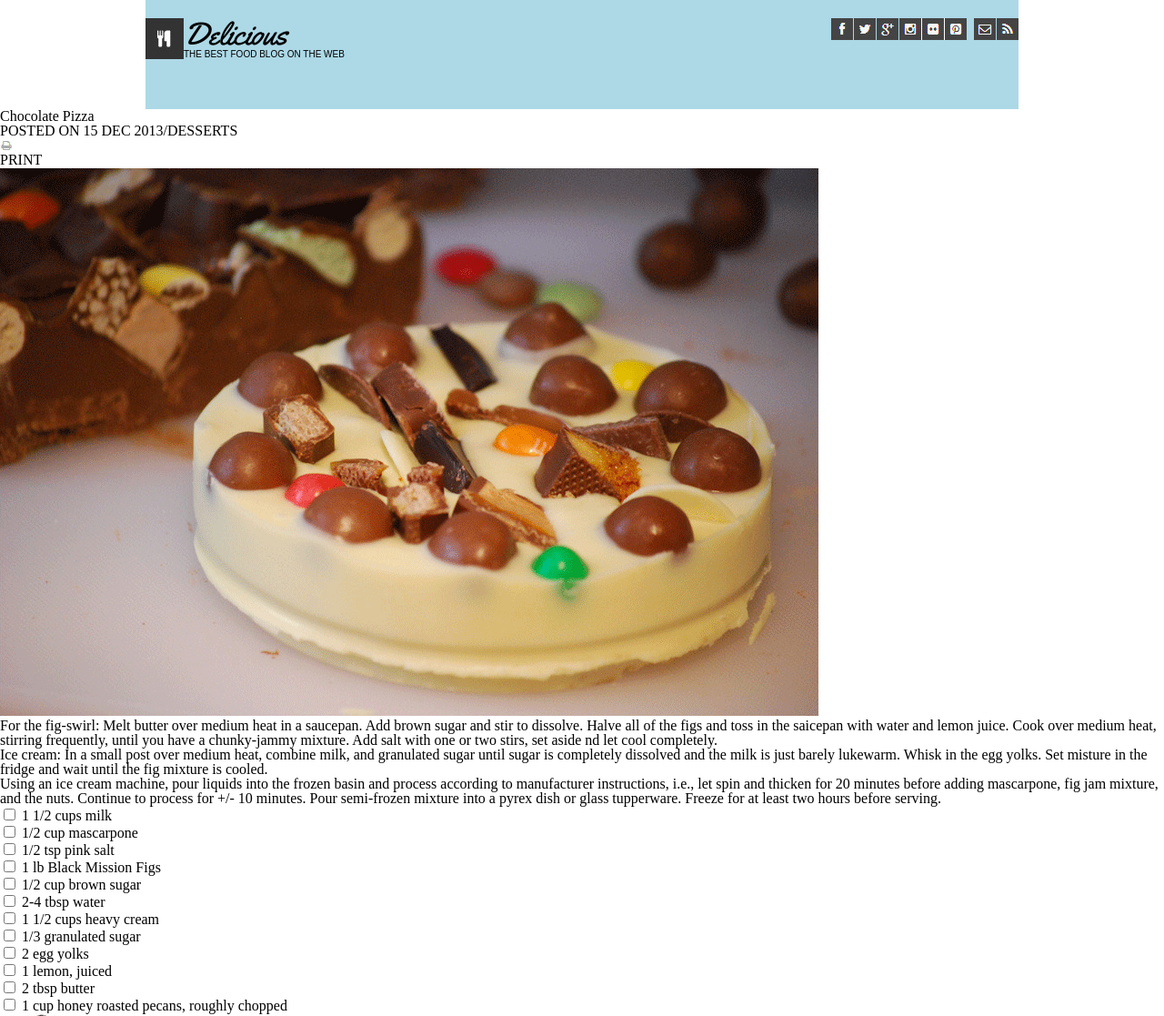
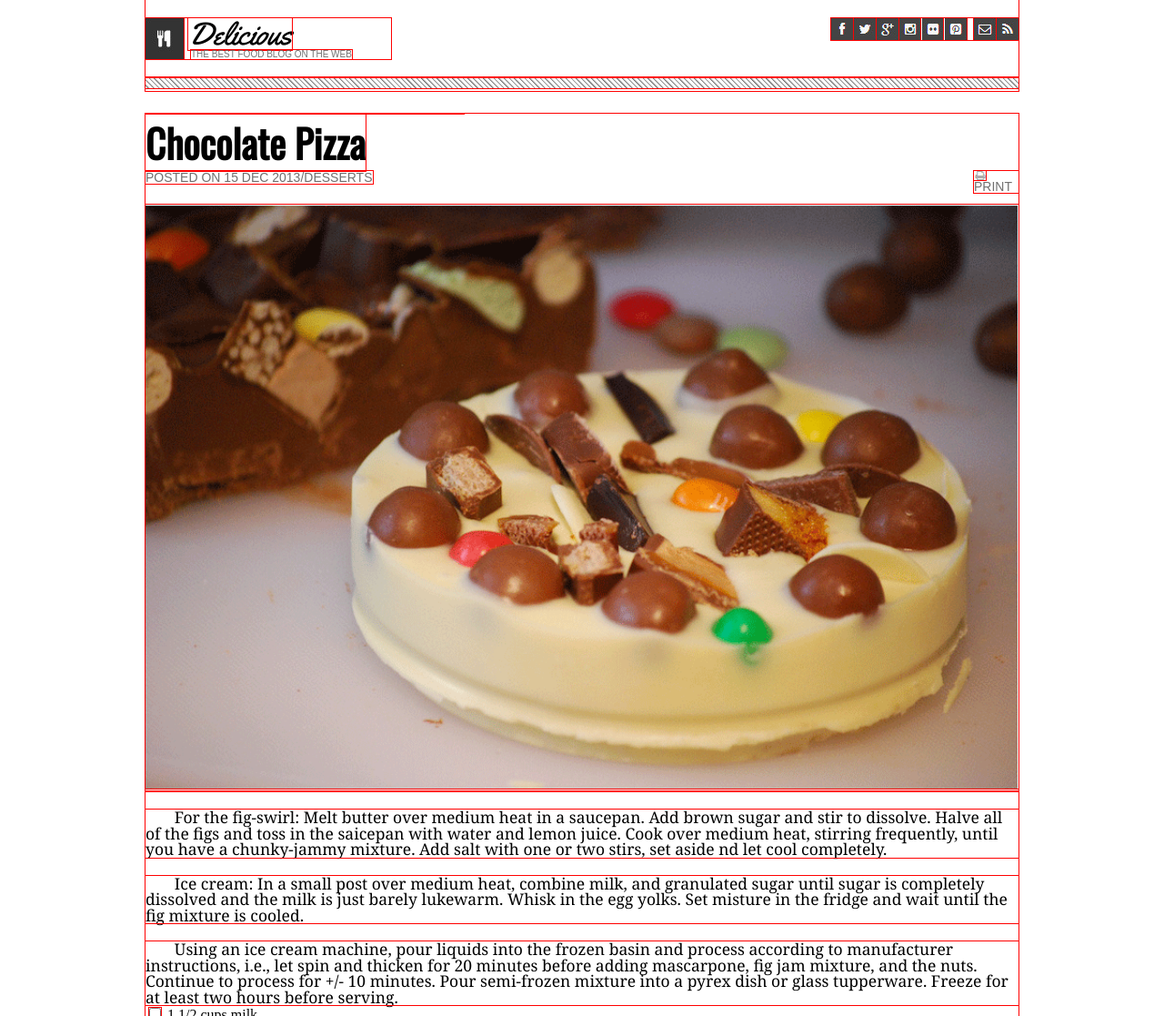
Before and after one commit to consihon/chocolate-pizza, a plain HTML site: page index.html in a window 1280 px wide. Shown: the top 1117 px of the page at 91% size. Drawn offline with nearby package versions, Linux system fonts and the light colour scheme; a web font is replaced by a local one.

Commit message:
passing back to Conner

```diff
--- a/index.html
+++ b/index.html
@@ -26,20 +26,24 @@
       <img class="right"src="img/rss-icon.png">
       <img class="right"src="img/mail-icon.png">
     </div>
-    <div class="hashed-line">
-      <p></p>
-<!-- Gradient hashed fill line -->
-    </div>
+    <section class="hashed-line">
+        <p></p>
+    </section>
   </header>
   <main>
-    <h1>Chocolate Pizza</h1>
-    <h4>POSTED ON 15 DEC 2013/DESSERTS</h4>
-    <img src="img/print-icon.png">
-    <p>PRINT</p>
+    <div id="chocolate-title">
+      <h1>Chocolate Pizza</h1>
+      <h4>POSTED ON 15 DEC 2013/DESSERTS</h4>
+    </div>
+    <div id="print">
+      <img src="img/print-icon.png"><p>PRINT</p>
+    </div>
     <img id="pizza" src="img/choco-pizza.png">
-     <p>For the fig&#45;swirl&#58; Melt butter over medium heat in a saucepan. Add brown sugar and stir to dissolve. Halve all of the figs and toss in the saicepan with water and lemon juice. Cook over medium heat, stirring frequently, until you have a chunky&#45;<!--look here for issue-->jammy mixture. Add salt with one or two stirs, set aside nd let cool completely.</p>
-    <p>Ice cream&#58; In a small post over medium heat, combine milk, and granulated sugar until sugar is completely dissolved and the milk is just barely lukewarm. Whisk in the egg yolks. Set misture in the fridge and wait until the fig mixture is cooled.</p>
-    <p>Using an ice cream machine, pour liquids into the frozen basin and process according to manufacturer instructions, i.e., let spin and thicken for 20 minutes before adding mascarpone, fig jam mixture, and the nuts. Continue to process for &#43;&#47;&#45; 10 minutes. Pour semi&#45;frozen mixture into a pyrex dish or glass tupperware. Freeze for at least two hours before serving.</p>
+    <div id="text">
+      <p>&nbsp;&nbsp;&nbsp;&nbsp;&nbsp;&nbsp;&nbsp;For the fig&#45;swirl&#58; Melt butter over medium heat in a saucepan. Add brown sugar and stir to dissolve. Halve all of the figs and toss in the saicepan with water and lemon juice. Cook over medium heat, stirring frequently, until you have a chunky&#45;<!--look here for issue-->jammy mixture. Add salt with one or two stirs, set aside nd let cool completely.</p>
+      <p>&nbsp;&nbsp;&nbsp;&nbsp;&nbsp;&nbsp;&nbsp;Ice cream&#58; In a small post over medium heat, combine milk, and granulated sugar until sugar is completely dissolved and the milk is just barely lukewarm. Whisk in the egg yolks. Set misture in the fridge and wait until the fig mixture is cooled.</p>
+      <p>&nbsp;&nbsp;&nbsp;&nbsp;&nbsp;&nbsp;&nbsp;Using an ice cream machine, pour liquids into the frozen basin and process according to manufacturer instructions, i.e., let spin and thicken for 20 minutes before adding mascarpone, fig jam mixture, and the nuts. Continue to process for &#43;&#47;&#45; 10 minutes. Pour semi&#45;frozen mixture into a pyrex dish or glass tupperware. Freeze for at least two hours before serving.</p>
+    </div>
     <div id="recipe">
       <!-- <img src="img/list&#45;bg.png"> -->
       <ul>
--- a/style.css
+++ b/style.css
@@ -5,16 +5,16 @@ font-family: 'Strait', sans-serif;
 font-family: 'Noto Serif', serif;
 font-family: 'Patrick Hand', cursive; */
 * {
-    /* outline:solid red 1px; */
+    outline:solid red 1px;
 
 }
 header {
     width:960px;
     margin:auto;
-    height:120px;
+    height:100px;
     padding:20px 0;
     box-sizing:border-box;
-    background-color:lightblue;
+    /* background-color:lightblue; */
 }
 #logo{
     width:270px;
@@ -22,6 +22,7 @@ header {
 }
 #logo img {
     float: left;
+    margin-right: 5px;
 }
 #logo h1{
     float: left;
@@ -31,8 +32,10 @@ header {
 
 #logo h4{
     float: left;
+    margin-left: 3px;
     font-family: 'Strait', sans-serif;
     font-size:10px;
+    color:rgb(112, 111, 111);
 }
 
 #right-icons{
@@ -53,13 +56,62 @@ div img{
 .middle{
     float:left;
 }
-div .hashed-line{
-    height:20px;
+.hashed-line{
+    float:left;
+    height:12px;
     width:960px;
-    background: blue;
-    /* background:repeating-linear-gradient(
+    margin:auto;
+    margin-top:20px;
+    box-sizing:border-box;
+    background:repeating-linear-gradient(
         45deg,
         white,
-        white 1px,
-        black 1 px) */
+        white 2px,
+        rgb(112, 111, 111) 2px,
+        white 4px
+    );
 }
+main {
+    width: 960px;
+    margin:auto;
+    margin-top: 25px;
+    box-sizing:border-box;
+}
+#chocolate-title{
+    width:350px;
+}
+main #chocolate-title h1{
+    float:left;
+    font:43px bold;
+    font-family: 'Oswald', sans-serif;
+    font-weight: 700;
+}
+main #chocolate-title h4 {
+    float:left;
+    font-family: 'Strait', sans-serif;
+    font-size: 14px;
+    color:rgb(112, 111, 111);
+}
+#print{
+    float:right;
+    font-family: 'Strait', sans-serif;
+    font-size: 14px;
+    width:49px;
+    color: rgb(112, 111, 111);
+}
+#print img{
+    float:left;
+    margin-right:3px;
+}
+
+#pizza{
+    margin-top: 13px;
+    width:960px;
+}
+
+#text p {
+    float:left;
+    margin-top: 20px;
+    font-family: 'Noto Serif', serif;
+    font-size:17.5px;
+}
```
